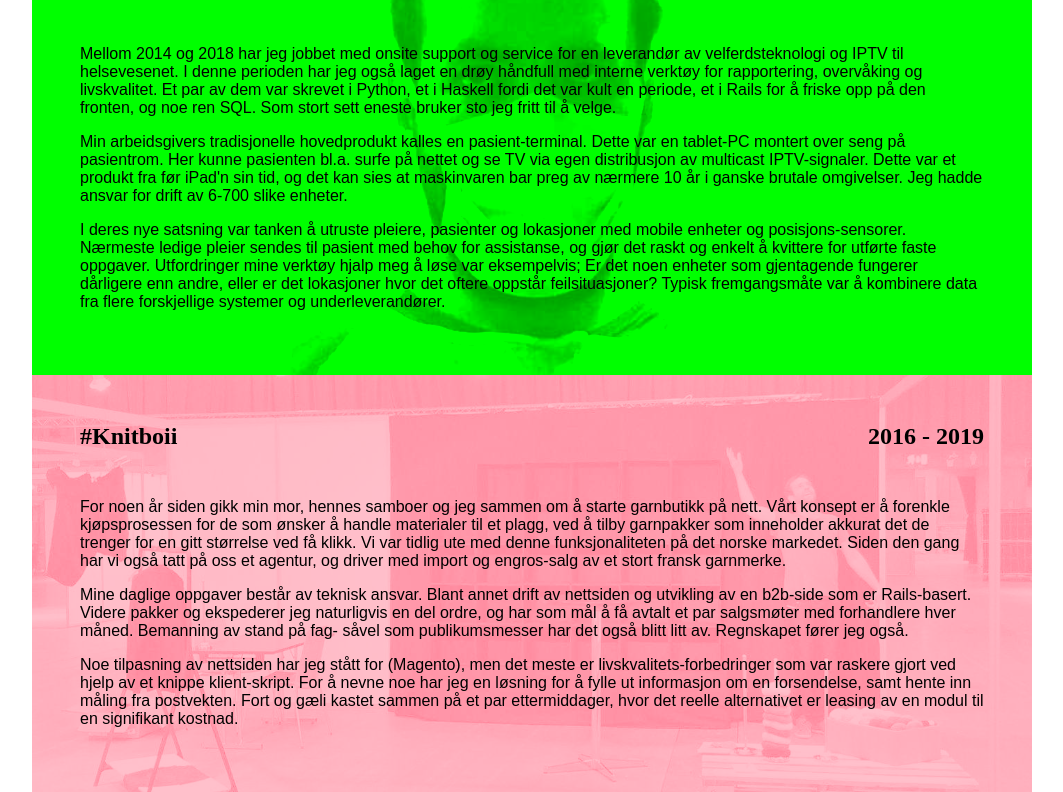
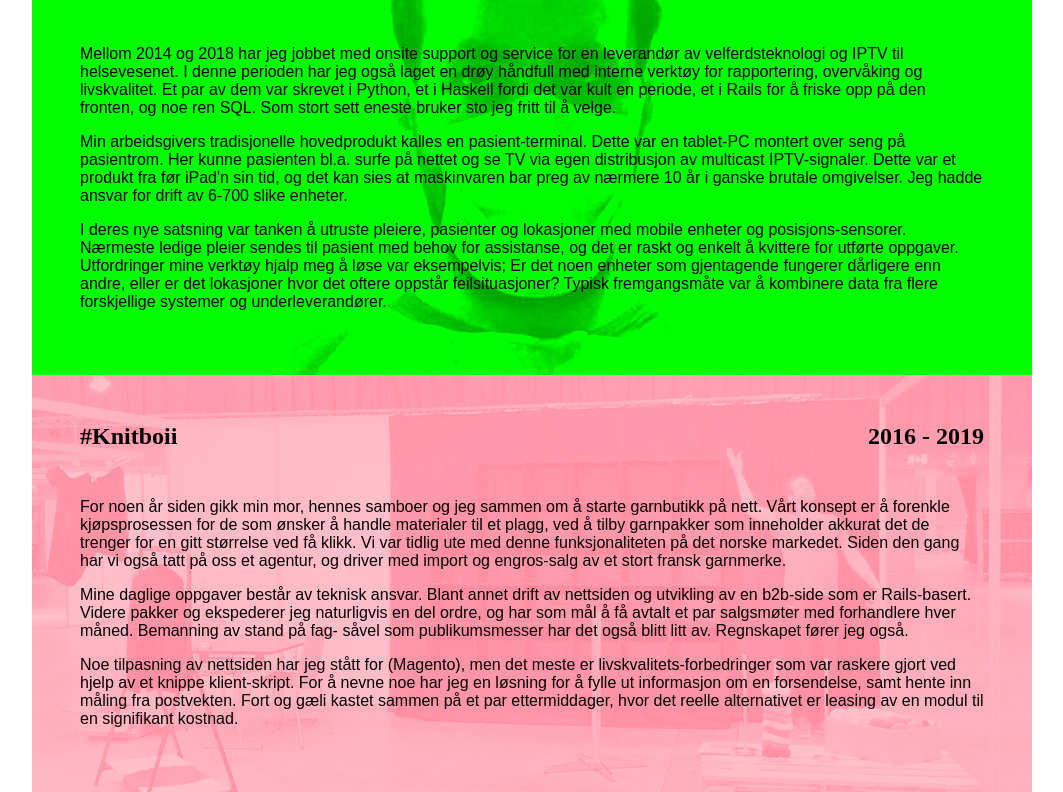
Before and after one commit to cyanistes/resumeish, a website: page app/index.html in a window 1280 px wide. Shown: the part 1518-2310 px from the top of the page, without its empty margins (108-1171 px from the left). Drawn offline with Linux system fonts and the light colour scheme.

Commit message:
Fix language

```diff
--- a/app/index.html
+++ b/app/index.html
@@ -95,8 +95,8 @@
         <p>
           I deres nye satsning var tanken å utruste pleiere,
           pasienter og lokasjoner med mobile enheter og posisjons-sensorer.
-          Nærmeste ledige pleier sendes til pasient med behov for assistanse, og gjør
-          det raskt og enkelt å kvittere for utførte faste oppgaver. Utfordringer
+          Nærmeste ledige pleier sendes til pasient med behov for assistanse, og
+          det er raskt og enkelt å kvittere for utførte oppgaver. Utfordringer
           mine verktøy hjalp meg å løse var eksempelvis; Er det noen enheter som
           gjentagende fungerer dårligere enn andre, eller er det lokasjoner hvor
           det oftere oppstår feilsituasjoner? Typisk fremgangsmåte var å kombinere
```
